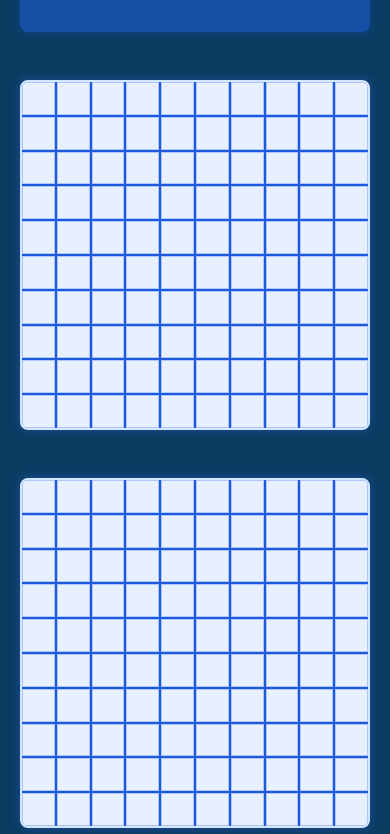
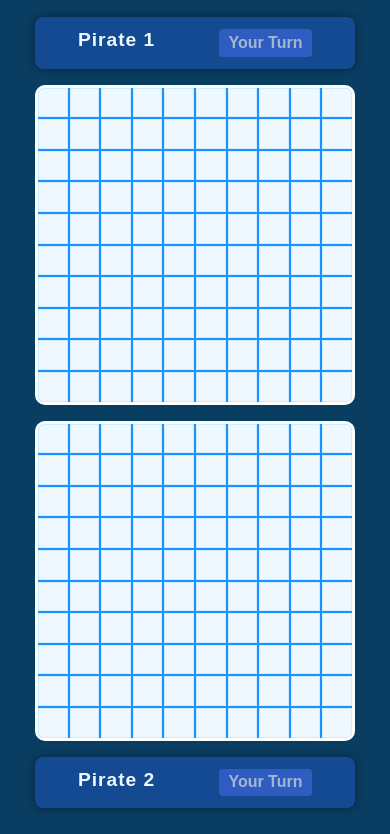
Before and after one commit to kyleferguson91/projectBattleship, a website: page index.html in a window 390 px wide. Shown: the part 84-918 px from the top of the page. Drawn offline with Linux system fonts and the light colour scheme.

Commit message:
further ui layout improvements

```diff
--- a/index.html
+++ b/index.html
@@ -19,7 +19,11 @@
         </header>
 
         <div class="gameholder">
-            <div class="infopane1"></div>
+            <div class="infopane1 ">
+                <p>Pirate 1</p>
+
+                <p class="center your-turn ">Your Turn</p>
+            </div>
             <div class="board1">
 
             </div>
@@ -28,7 +32,11 @@
 
 
             </div>
-                   <div class="infopane2"></div>
+                   <div class="infopane2">
+                   <p>Pirate 2</p>
+
+                <p class="center your-turn ">Your Turn</p>
+                   </div>
         </div>
 
         <footer class="footer">
--- a/styles.css
+++ b/styles.css
@@ -1,3 +1,4 @@
+/* Base reset and body */
 * {
   margin: 0;
   padding: 0;
@@ -8,7 +9,7 @@ body, html {
   height: 100%;
   font-family: Arial, sans-serif;
   background-color: #0a3d62;
-  color: #f0f0f0;
+  color: #e0e6f0;
 }
 
 .mainlayout {
@@ -28,104 +29,134 @@ body, html {
 .header h1 {
   font-size: 2rem;
   letter-spacing: 1px;
-  color: #d1e7ff;
-  text-shadow: 0 0 5px #4169e1;
 }
 
-/* Container for each board + its info pane */
-.board-container {
+/* Gameholder layout - flex container */
+.gameholder {
   display: flex;
-  align-items: center;
+  justify-content: center;
+  align-items: flex-start;
   gap: 1rem;
+  flex-wrap: wrap;
 }
 
-/* Info panes */
+/* Info panes style */
 .infopane1, .infopane2 {
-  background-color: #174ea6;
+  background-color: #144a91;
   border-radius: 8px;
-  padding: 1rem;
-  width: 120px;
-  height: 200px;
-  color: #cfd9ff;
-  font-weight: 600;
+  padding: 0.75rem 1rem;
+  width: 160px;
+  min-width: 140px;
+  color: #d1d9e6;
   font-size: 0.9rem;
-  box-shadow: 0 0 8px rgba(23, 78, 166, 0.6);
+  box-shadow: 0 0 8px rgba(0,0,0,0.4);
+  display: flex;
+  flex-direction: column;
+  gap: 0.6rem;
   user-select: none;
-  text-align: center;
+  flex-shrink: 0;
 }
 
-/* Boards */
+/* Player nameplate */
+.infopane1 p:first-child, .infopane2 p:first-child {
+  font-weight: 700;
+  font-size: 1.2rem;
+  color: #f0f8ff;
+  text-align: center;
+  letter-spacing: 1px;
+  border-bottom: 1px solid #2a68b9;
+  padding-bottom: 0.3rem;
+  margin-bottom: 0.6rem;
+}
+
+/* Rotation button */
+.infopane1 button, .infopane2 button {
+  background-color: #2a68b9;
+  border: none;
+  border-radius: 4px;
+  color: #f0f8ff;
+  padding: 0.35rem 0.6rem;
+  cursor: pointer;
+  font-weight: 600;
+  transition: background-color 0.3s ease;
+  align-self: center;
+  width: 70px;
+}
+
+.infopane1 button:hover, .infopane2 button:hover {
+  background-color: #3c83e1;
+}
+
+/* Your Turn text styling */
+.infopane1 p.your-turn, .infopane2 p.your-turn {
+  text-align: center;
+  font-weight: 700;
+  padding: 0.3rem 0.6rem;
+  border-radius: 4px;
+  color: #fff;
+  background-color: #4169e1; /* default subtle blue */
+  opacity: 0.6;
+  transition: opacity 0.3s ease, background-color 0.3s ease;
+  user-select: none;
+}
+
+/* Active turn highlight */
+.infopane1.active p.your-turn,
+.infopane2.active p.your-turn {
+  background-color: #ffd700; /* gold highlight */
+  color: #0a3d62;
+  opacity: 1;
+}
+
+/* Boards remain unchanged, small tweak for consistent sizing */
 .board1, .board2 {
-  width: 350px;
-  height: 350px;
-  background-color: #1a5adb;
+  width: min(90vw, 320px);
+  height: min(90vw, 320px);
+  background-color: #1e90ff;
   display: grid;
   grid-template-columns: repeat(10, 1fr);
   grid-template-rows: repeat(10, 1fr);
   gap: 2px;
-  border: 2px solid #d1e7ff;
-  border-radius: 8px;
-  box-shadow: 0 0 10px #335ecf88;
+  border: 3px solid #ffffff;
+  border-radius: 10px;
   overflow: hidden;
+  flex-shrink: 0;
 }
 
-/* Cells */
+/* Grid cells */
 .cell {
-  background-color: #e8f0ff;
-  border: 1px solid #b0c4ff;
+  background-color: #f0f8ff;
+  border: 1px solid #cceeff;
   transition: background-color 0.3s;
 }
 
 .cell:hover {
-  background-color: #b0c4ff;
+  background-color: #b0e0e6;
   cursor: pointer;
 }
 
-.footer {
-  font-size: 0.9rem;
-  color: #aabbff;
-}
-
-/* Gameholder flex container */
-.gameholder {
-  display: flex;
-  justify-content: center;
-  align-items: flex-start;
-  gap: 2rem;
-  flex-wrap: wrap;
-}
-
-/* MOBILE RESPONSIVE - stack info panes above boards */
-
-@media (max-width: 800px) {
-
+/* Responsive layout */
+@media (max-width: 720px) {
   .gameholder {
     flex-direction: column;
     align-items: center;
-    gap: 3rem;
   }
-
-  .board-container {
-    flex-direction: column;
-    gap: 0.75rem;
-  }
-
   .infopane1, .infopane2 {
     width: 90vw;
-    max-width: 350px;
-    height: 100px;
-    margin: 0 auto;
+    max-width: 320px;
+    flex-direction: row;
+    justify-content: space-around;
+    font-size: 1rem;
   }
-
-  .header
-  {
-    display: none;
+  .infopane1 p:first-child, .infopane2 p:first-child {
+    border: none;
+    margin-bottom: 0;
   }
-
-  .board1, .board2 {
-    width: 90vw;
-    height: 90vw;
-    max-width: 350px;
-    max-height: 350px;
+  .infopane1 button, .infopane2 button {
+    width: 80px;
   }
 }
+.center
+{
+    text-align: center;
+}
```
